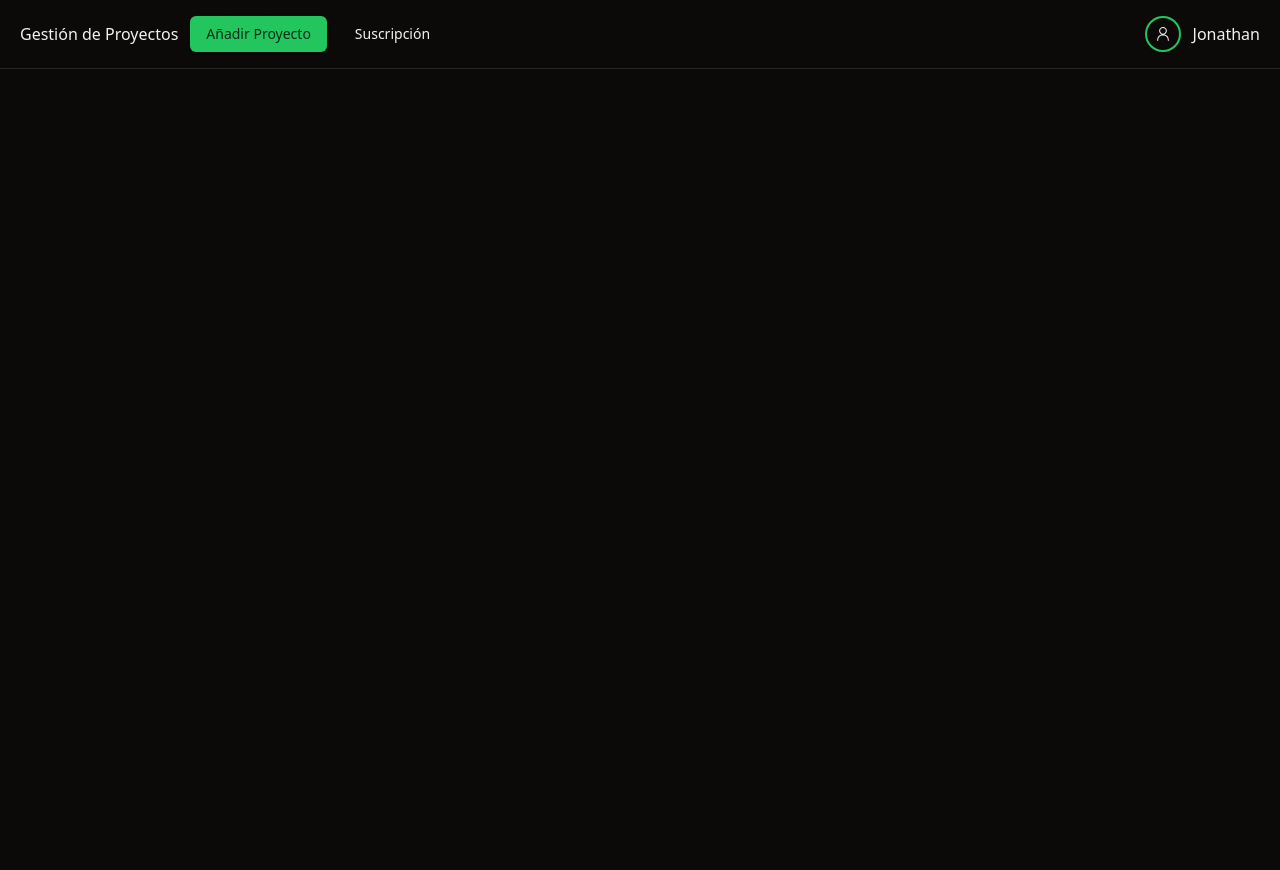
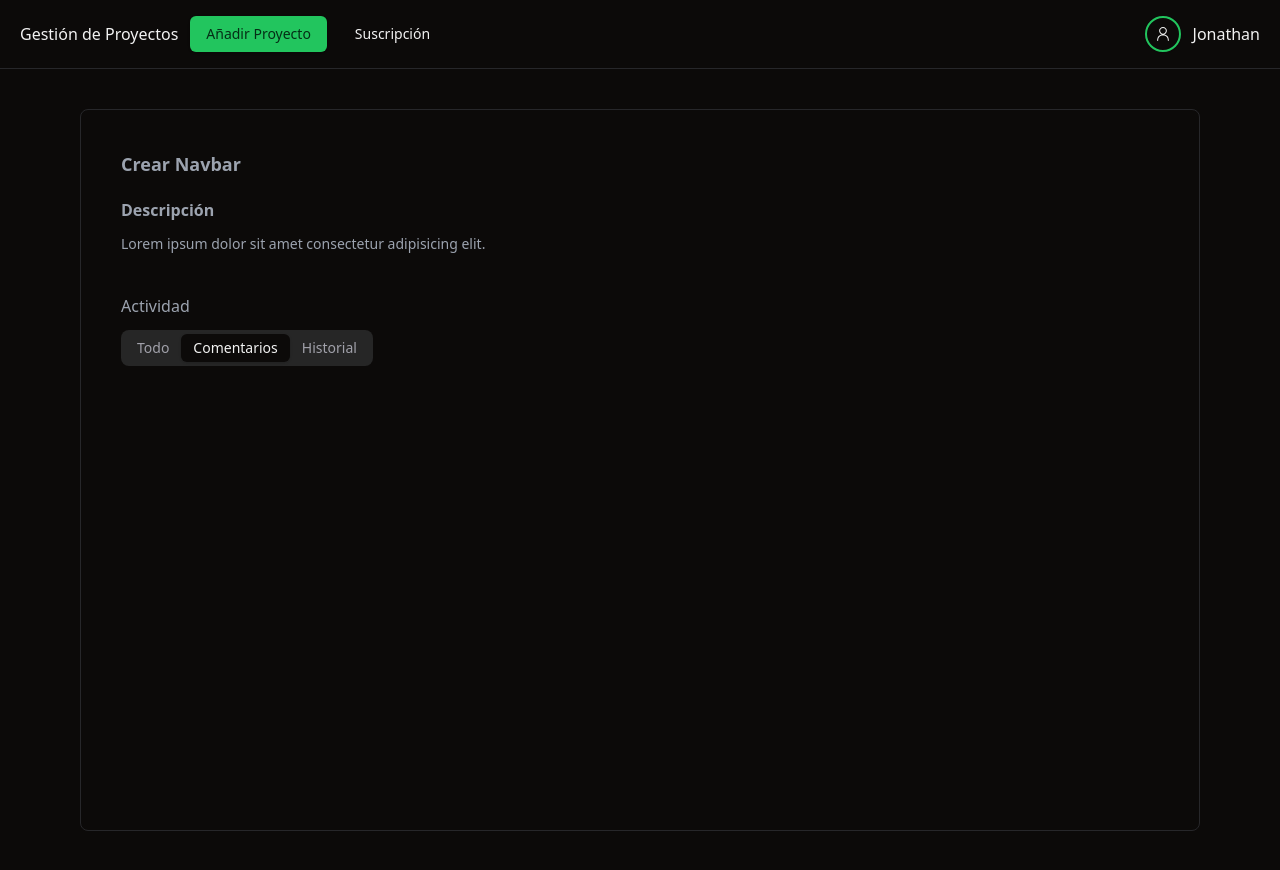
Before and after one commit to JohnnyBC2022/project-managment-system-frontend, a React (Vite) app: page /project/1/issue/1 in a window 1280 px wide. Before the commit the page ends 800 px from the top, so only its background shows below. Built offline with nearby package versions, Linux system fonts and the light colour scheme.

Commit message:
feat: IssueDetails.jsx created

```diff
--- a/package.json
+++ b/package.json
@@ -20,6 +20,7 @@
     "@radix-ui/react-scroll-area": "^1.2.2",
     "@radix-ui/react-select": "^2.1.4",
     "@radix-ui/react-slot": "^1.1.1",
+    "@radix-ui/react-tabs": "^1.1.2",
     "class-variance-authority": "^0.7.1",
     "clsx": "^2.1.1",
     "lucide-react": "^0.468.0",
--- a/src/App.jsx
+++ b/src/App.jsx
@@ -2,6 +2,7 @@
 import Home from "./pages/Home/Home";
 import Navbar from "./pages/NavBar/Navbar";
 import ProjectDetails from "./pages/ProjectDetails/ProjectDetails";
+import IssueDetails from "./pages/IssueDetails/IssueDetails";
 
 function App() {
   return (
@@ -10,6 +11,7 @@
       <Routes>
         <Route path="/" element={<Home />} />
         <Route path="/project/:id" element={<ProjectDetails />} />
+        <Route path="/project/:projectId/issue/:issueId" element={<IssueDetails/>}/>
       </Routes>
     </>
   );
--- /dev/null
+++ b/src/components/ui/tabs.jsx
@@ -0,0 +1,41 @@
+import * as React from "react"
+import * as TabsPrimitive from "@radix-ui/react-tabs"
+
+import { cn } from "@/lib/utils"
+
+const Tabs = TabsPrimitive.Root
+
+const TabsList = React.forwardRef(({ className, ...props }, ref) => (
+  <TabsPrimitive.List
+    ref={ref}
+    className={cn(
+      "inline-flex h-9 items-center justify-center rounded-lg bg-muted p-1 text-muted-foreground",
+      className
+    )}
+    {...props} />
+))
+TabsList.displayName = TabsPrimitive.List.displayName
+
+const TabsTrigger = React.forwardRef(({ className, ...props }, ref) => (
+  <TabsPrimitive.Trigger
+    ref={ref}
+    className={cn(
+      "inline-flex items-center justify-center whitespace-nowrap rounded-md px-3 py-1 text-sm font-medium ring-offset-background transition-all focus-visible:outline-none focus-visible:ring-2 focus-visible:ring-ring focus-visible:ring-offset-2 disabled:pointer-events-none disabled:opacity-50 data-[state=active]:bg-background data-[state=active]:text-foreground data-[state=active]:shadow",
+      className
+    )}
+    {...props} />
+))
+TabsTrigger.displayName = TabsPrimitive.Trigger.displayName
+
+const TabsContent = React.forwardRef(({ className, ...props }, ref) => (
+  <TabsPrimitive.Content
+    ref={ref}
+    className={cn(
+      "mt-2 ring-offset-background focus-visible:outline-none focus-visible:ring-2 focus-visible:ring-ring focus-visible:ring-offset-2",
+      className
+    )}
+    {...props} />
+))
+TabsContent.displayName = TabsPrimitive.Content.displayName
+
+export { Tabs, TabsList, TabsTrigger, TabsContent }
--- /dev/null
+++ b/src/pages/IssueDetails/IssueDetails.jsx
@@ -0,0 +1,53 @@
+import { ScrollArea } from "@/components/ui/scroll-area";
+import { Tabs, TabsContent, TabsList, TabsTrigger } from "@/components/ui/tabs";
+import { useParams } from "react-router-dom";
+
+const IssueDetails = () => {
+  const { projectId, issueId } = useParams();
+  return (
+  <div className="px-20 py-10 text-gray-400">
+   <div className="flex justify-between border p-10 rounded-lg">
+        <ScrollArea className="h-[80vh] w-[60%]">
+            <div>
+                <h1 className="text-lg font-semibold text-gray-400">
+                    Crear Navbar
+                </h1>
+                <div className="py-5">
+                    <h2 className="font-semibold text-gray-400">Descripción</h2>
+                    <p className="text-gray-400 text-sm mt-3">Lorem ipsum dolor sit amet consectetur adipisicing elit.</p>
+                </div>
+
+                <div className="mt-5">
+                    <h1 className="pb-3">Actividad</h1>
+                    <Tabs defaultValue="comments" className="w-[400px]">
+                        <TabsList className="mb-5">
+                            <TabsTrigger value="all">
+                                Todo
+                            </TabsTrigger>
+                            <TabsTrigger value="comments">
+                                Comentarios
+                            </TabsTrigger>
+                            <TabsTrigger value="history">
+                                Historial
+                            </TabsTrigger>
+                        </TabsList>
+                        <TabsContent value="all">
+                            Todos los cambios de la cuenta aquí
+                        </TabsContent>
+
+                        <TabsContent value="comments">
+                            {/* <CreateCommentForm  issueId={issueId}/> */}
+                        </TabsContent>
+
+                        <TabsContent value="history">
+                            Cambios en el historial aquí
+                        </TabsContent>
+                    </Tabs>
+                </div>
+            </div>
+        </ScrollArea>
+   </div>
+  </div>);
+};
+
+export default IssueDetails;
--- a/src/pages/ProjectDetails/IssueCard.jsx
+++ b/src/pages/ProjectDetails/IssueCard.jsx
@@ -4,14 +4,21 @@
 import { DropdownMenu, DropdownMenuContent, DropdownMenuItem, DropdownMenuTrigger } from "@/components/ui/dropdown-menu"
 import { DotsVerticalIcon, PersonIcon } from "@radix-ui/react-icons"
 import UserList from "./UserList"
+import { useNavigate } from "react-router-dom"
 
 
 const IssueCard = () => {
+
+    const navigate=useNavigate()
+
   return (
     <Card className="rounded-md py-1 pb-2">
         <CardHeader className="py-0 pb-1">
             <div className="flex justify-between items-center">
-                <CardTitle>
+                <CardTitle
+                    className="cursor-pointer"
+                    onClick={()=>navigate("/project/3/issue/10")}
+                >
                     Crear NavBar
                 </CardTitle>
 
```
Also changed, not shown: 1 other file (tests, documents, lock files or other folders).
